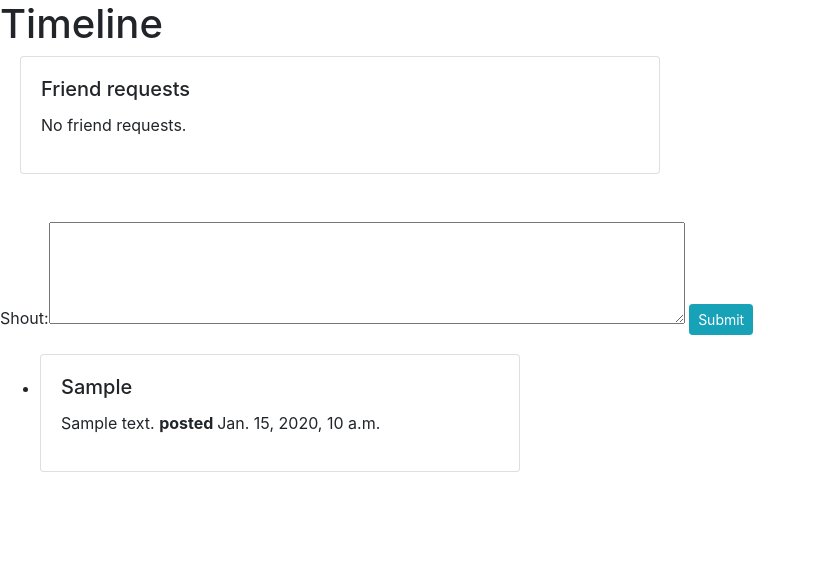
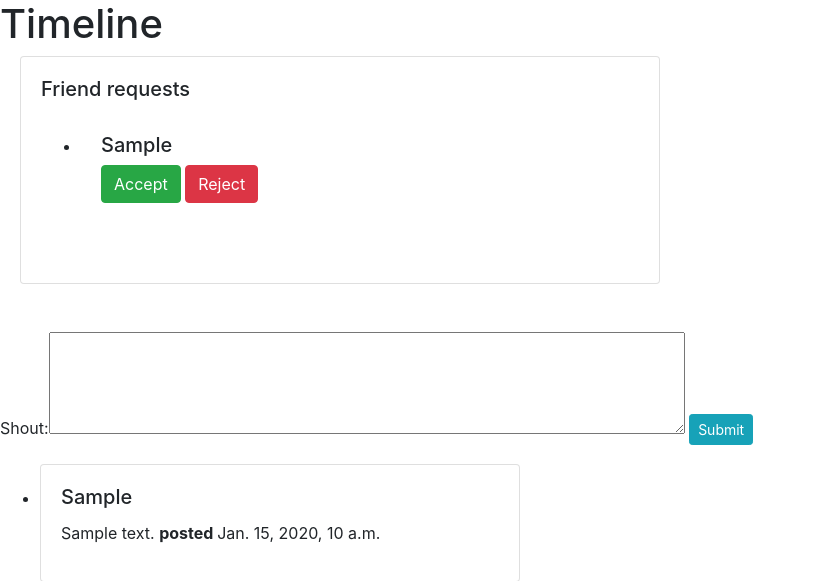
Before and after one commit to GabrielRodriguez66/TheSocialNetwork, a Django app: page /social/timeline/ in a window 1280 px wide. Shown: the part 56-637 px from the top of the page, without its empty margins (0-815 px from the left). Run offline with Django 3.2, Linux system fonts and the light colour scheme; a user stored in the database is signed in; tables that the repository leaves empty hold one stand-in row (values such as "Sample post"); some libraries are stand-ins or nearby versions.

Commit message:
finished friend requests section in timeline

```diff
--- a/social/templates/social/timeline.html
+++ b/social/templates/social/timeline.html
@@ -26,9 +26,9 @@
                         {%  for req in friend_requests %}
                             <li>
                                 <div class="card-body">
-                                    <h5>req.remitente.usuario.first_name</h5>
-                                    <a href="#" class ="btn btn-success"> Accept </a>
-                                    <a href="#" class ="btn btn-danger"> Reject </a>
+                                    <h5>{{ req.remitente.usuario.first_name }}</h5>
+                                    <a href="{% url "social:respond_request" req.pk 1 %}" class ="btn btn-success"> Accept </a>
+                                    <a href="{% url "social:respond_request" req.pk 0 %}" class ="btn btn-danger"> Reject </a>
                                 </div>
                             </li> <br>
                         {% endfor %}
--- a/social/urls.py
+++ b/social/urls.py
@@ -10,7 +10,7 @@ urlpatterns = [
     path('search/', views.search, name="search"),
     path(r"register/", views.register, name="register"),
     path("friend/<int:friend_pk>", views.friend_request, name="friend_request"),
-    path("respond/<int:request_pk>", views.respond_request, name="respond_request"),
+    path("respond/<int:request_pk>/<int:accepted>", views.respond_request, name="respond_request"),
     path("unfriend/<int:friend_pk>/<str:view>", views.unfriend, name="unfriend"),
     path(r'asocia_usuario/', views.asocia_usuario, name='asocia_usuario'),
     path("login/", views.login_view, name="login_view"),
--- a/social/views.py
+++ b/social/views.py
@@ -129,9 +129,9 @@ def respond_request(request, request_pk, accepted):
     req = get_object_or_404(FriendRequested, pk=request_pk)
     dest = req.destinatario
     rem = req.remitente
-    if accepted:
+    if accepted == 1:
         dest.friends.add(rem)
-    # rem.requesting.remove(req)
+    rem.requesting.remove(req)
     FriendRequested.objects.filter(pk=request_pk).delete()
     return HttpResponseRedirect(reverse('social:timeline'))
 
@@ -158,7 +158,7 @@ def timeline(request):
         form = ShoutForm()
     messages = Message.objects.filter(recipients=request.user.socialnetworkuser).order_by('-pub_date')
     friend_requests = FriendRequested.objects.filter(destinatario=request.user.socialnetworkuser.usuario_id)
-    return render(request, 'social/timeline.html', {'shouts': messages, 'forms': form, 'hasRequests': friend_requests,})
+    return render(request, 'social/timeline.html', {'shouts': messages, 'forms': form, 'friend_requests': friend_requests,})
 
 
 def home(request):
```
